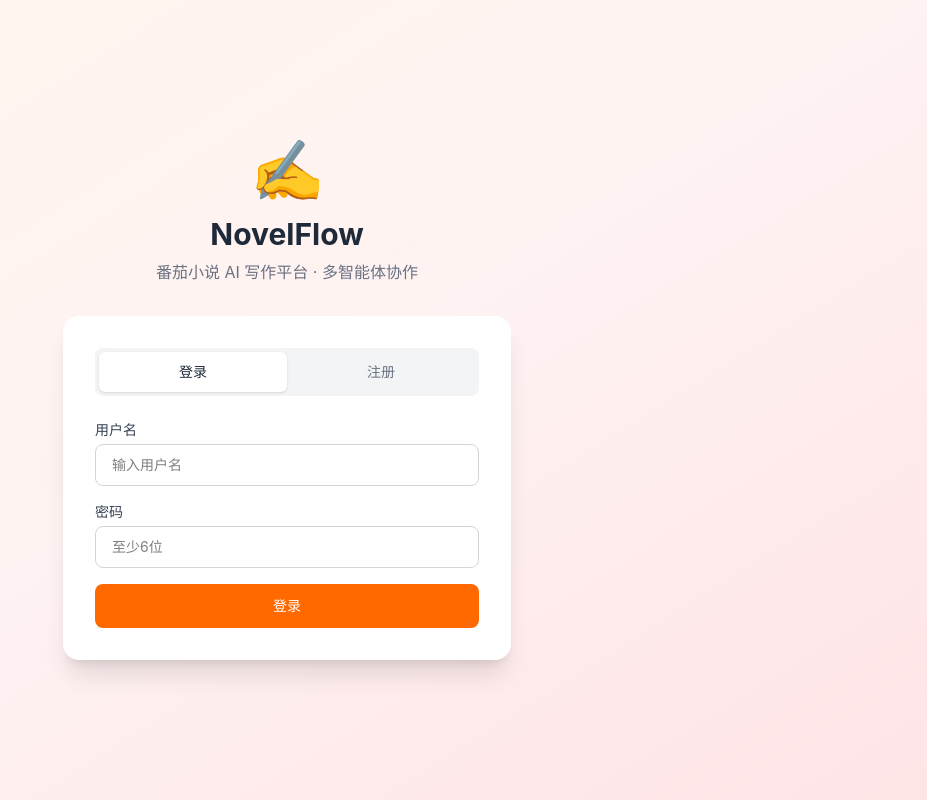
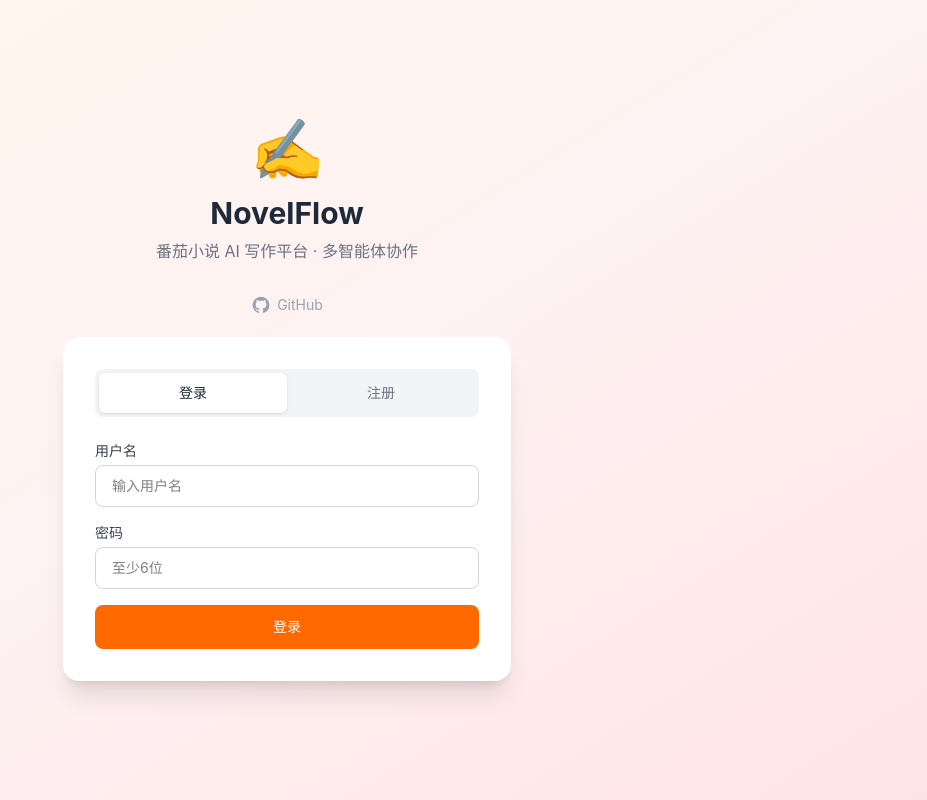
Before and after one commit to retfings/writer-agents, a React (Vite) app in the folder frontend/: page /login in a window 1280 px wide. Shown: the whole page, without its empty margins (353-1280 px from the left). Built offline with nearby package versions, Linux system fonts and the light colour scheme.

Commit message:
feat(frontend): add GitHub links to Dashboard, Login, and ProjectDetail pages
Added GitHub icon links with hover effects to the header area of Dashboard and ProjectDetail pages, and a text link on the Login page. Links point to the project repository for easy access.

```diff
--- a/frontend/src/pages/Dashboard.tsx
+++ b/frontend/src/pages/Dashboard.tsx
@@ -112,6 +112,11 @@
             </div>
           </div>
           <div className="flex items-center gap-2 sm:gap-4 shrink-0">
+            <a href="https://github.com/retfings/writer-agents" target="_blank" rel="noopener noreferrer" className="text-gray-400 hover:text-orange-500 transition" title="GitHub">
+              <svg className="w-5 h-5" fill="currentColor" viewBox="0 0 24 24">
+                <path fillRule="evenodd" d="M12 2C6.477 2 2 6.484 2 12.017c0 4.425 2.865 8.18 6.839 9.504.5.092.682-.217.682-.483 0-.237-.008-.868-.013-1.703-2.782.605-3.369-1.343-3.369-1.343-.454-1.158-1.11-1.466-1.11-1.466-.908-.62.069-.608.069-.608 1.003.07 1.531 1.032 1.531 1.032.892 1.53 2.341 1.088 2.91.832.092-.647.35-1.088.636-1.338-2.22-.253-4.555-1.113-4.555-4.951 0-1.093.39-1.988 1.029-2.688-.103-.253-.446-1.272.098-2.65 0 0 .84-.27 2.75 1.026A9.564 9.564 0 0112 6.844c.85.004 1.705.115 2.504.337 1.909-1.296 2.747-1.027 2.747-1.027.546 1.379.202 2.398.1 2.651.64.7 1.028 1.595 1.028 2.688 0 3.848-2.339 4.695-4.566 4.943.359.309.678.92.678 1.855 0 1.338-.012 2.419-.012 2.747 0 .268.18.58.688.482A10.019 10.019 0 0022 12.017C22 6.484 17.522 2 12 2z" clipRule="evenodd" />
+              </svg>
+            </a>
             <span className="text-xs sm:text-sm text-gray-600 hidden sm:inline">{user?.displayName}</span>
             <button onClick={logout} className="text-xs sm:text-sm text-gray-500 hover:text-red-500 px-2 sm:px-3 py-1.5 sm:py-1 rounded-lg hover:bg-red-50 transition min-h-[36px] sm:min-h-[32px]">退出</button>
           </div>
--- a/frontend/src/pages/Login.tsx
+++ b/frontend/src/pages/Login.tsx
@@ -40,6 +40,14 @@
           <div className="text-5xl sm:text-6xl mb-3 sm:mb-4">✍️</div>
           <h1 className="text-2xl sm:text-3xl font-bold text-gray-800">NovelFlow</h1>
           <p className="text-sm sm:text-base text-gray-500 mt-1.5 sm:mt-2">番茄小说 AI 写作平台 · 多智能体协作</p>
+        </div>
+        <div className="text-center mb-4">
+          <a href="https://github.com/retfings/writer-agents" target="_blank" rel="noopener noreferrer" className="inline-flex items-center gap-1.5 text-gray-400 hover:text-orange-500 transition text-sm">
+            <svg className="w-5 h-5" fill="currentColor" viewBox="0 0 24 24">
+              <path fillRule="evenodd" d="M12 2C6.477 2 2 6.484 2 12.017c0 4.425 2.865 8.18 6.839 9.504.5.092.682-.217.682-.483 0-.237-.008-.868-.013-1.703-2.782.605-3.369-1.343-3.369-1.343-.454-1.158-1.11-1.466-1.11-1.466-.908-.62.069-.608.069-.608 1.003.07 1.531 1.032 1.531 1.032.892 1.53 2.341 1.088 2.91.832.092-.647.35-1.088.636-1.338-2.22-.253-4.555-1.113-4.555-4.951 0-1.093.39-1.988 1.029-2.688-.103-.253-.446-1.272.098-2.65 0 0 .84-.27 2.75 1.026A9.564 9.564 0 0112 6.844c.85.004 1.705.115 2.504.337 1.909-1.296 2.747-1.027 2.747-1.027.546 1.379.202 2.398.1 2.651.64.7 1.028 1.595 1.028 2.688 0 3.848-2.339 4.695-4.566 4.943.359.309.678.92.678 1.855 0 1.338-.012 2.419-.012 2.747 0 .268.18.58.688.482A10.019 10.019 0 0022 12.017C22 6.484 17.522 2 12 2z" clipRule="evenodd" />
+            </svg>
+            <span>GitHub</span>
+          </a>
         </div>
 
         <div className="bg-white rounded-2xl shadow-xl p-5 sm:p-8">
--- a/frontend/src/pages/ProjectDetail.tsx
+++ b/frontend/src/pages/ProjectDetail.tsx
@@ -360,6 +360,11 @@
             </div>
           </div>
           <div className="flex items-center gap-2 shrink-0">
+            <a href="https://github.com/retfings/writer-agents" target="_blank" rel="noopener noreferrer" className="text-gray-400 hover:text-orange-500 transition" title="GitHub">
+              <svg className="w-5 h-5" fill="currentColor" viewBox="0 0 24 24">
+                <path fillRule="evenodd" d="M12 2C6.477 2 2 6.484 2 12.017c0 4.425 2.865 8.18 6.839 9.504.5.092.682-.217.682-.483 0-.237-.008-.868-.013-1.703-2.782.605-3.369-1.343-3.369-1.343-.454-1.158-1.11-1.466-1.11-1.466-.908-.62.069-.608.069-.608 1.003.07 1.531 1.032 1.531 1.032.892 1.53 2.341 1.088 2.91.832.092-.647.35-1.088.636-1.338-2.22-.253-4.555-1.113-4.555-4.951 0-1.093.39-1.988 1.029-2.688-.103-.253-.446-1.272.098-2.65 0 0 .84-.27 2.75 1.026A9.564 9.564 0 0112 6.844c.85.004 1.705.115 2.504.337 1.909-1.296 2.747-1.027 2.747-1.027.546 1.379.202 2.398.1 2.651.64.7 1.028 1.595 1.028 2.688 0 3.848-2.339 4.695-4.566 4.943.359.309.678.92.678 1.855 0 1.338-.012 2.419-.012 2.747 0 .268.18.58.688.482A10.019 10.019 0 0022 12.017C22 6.484 17.522 2 12 2z" clipRule="evenodd" />
+              </svg>
+            </a>
             {/* Chapter actions */}
             {activeChapter && (
               <>
```
